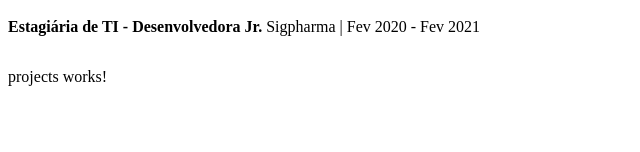
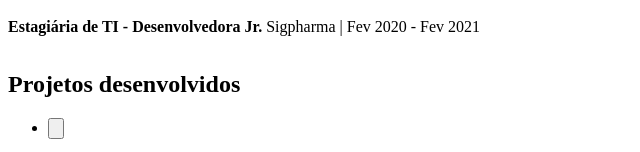
Before and after one commit to gabi-gms/portfolio-simples, an Angular app: page / in a window 1280 px wide. Shown: the part 1228-1380 px from the top of the page, without its empty margins (0-640 px from the left). Before the commit the page ends 1330 px from the top, so only its background shows below. Built offline with nearby package versions, Linux system fonts and the light colour scheme.

Commit message:
Criando Base da sessao de Projetos

```diff
--- a/src/app/portfolio/components/projects/projects.html
+++ b/src/app/portfolio/components/projects/projects.html
@@ -1 +1,19 @@
-<p>projects works!</p>
+<div class="container">
+  <h2>Projetos desenvolvidos</h2>
+
+  <ul>
+    @for(item of arrayProjects(); track item){
+    <li>
+      <button>
+        <img
+          [src]="item.src"
+          [alt]="item.alt"
+          [attr.width]="item.with"
+          [attr.height]="item.height"
+          loading="lazy"
+        />
+      </button>
+    </li>
+    }
+  </ul>
+</div>
--- a/src/app/portfolio/components/projects/projects.ts
+++ b/src/app/portfolio/components/projects/projects.ts
@@ -1,4 +1,5 @@
-import { Component } from '@angular/core';
+import { Component, signal } from '@angular/core';
+import { IProjects } from '../../interface/IProjects.interface';
 
 @Component({
   selector: 'app-projects',
@@ -6,4 +7,22 @@ import { Component } from '@angular/core';
   templateUrl: './projects.html',
   styleUrl: './projects.css',
 })
-export class Projects {}
+export class Projects {
+  public arrayProjects = signal<IProjects[]>([
+    {
+      src: '',
+      alt: '',
+      title: '',
+      with: '',
+      height: '',
+      description:
+        '<p>Texto.</p>',
+      links: [
+        {
+          name: '',
+          href: '',
+        },
+      ],
+    },
+  ]);
+}
```
Also changed, not shown: src/app/portfolio/interface/IProjects.interface.ts (added, +14 -0 lines).
